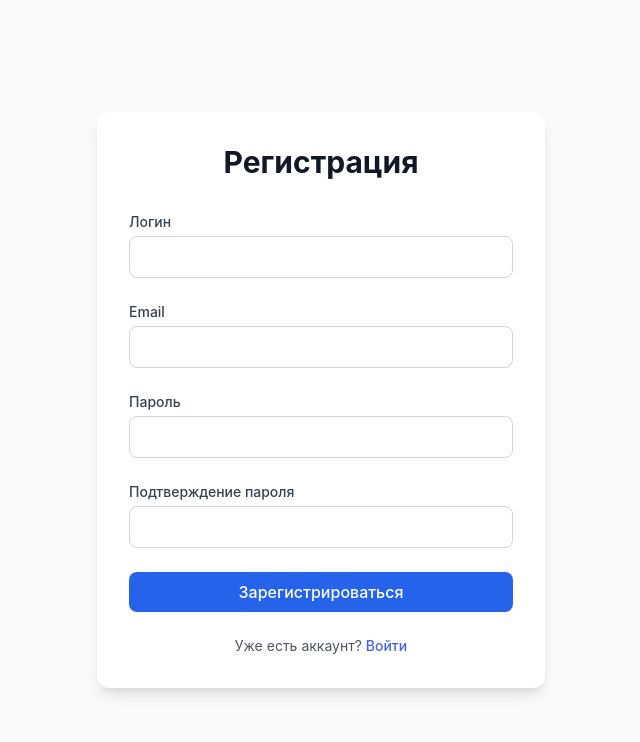
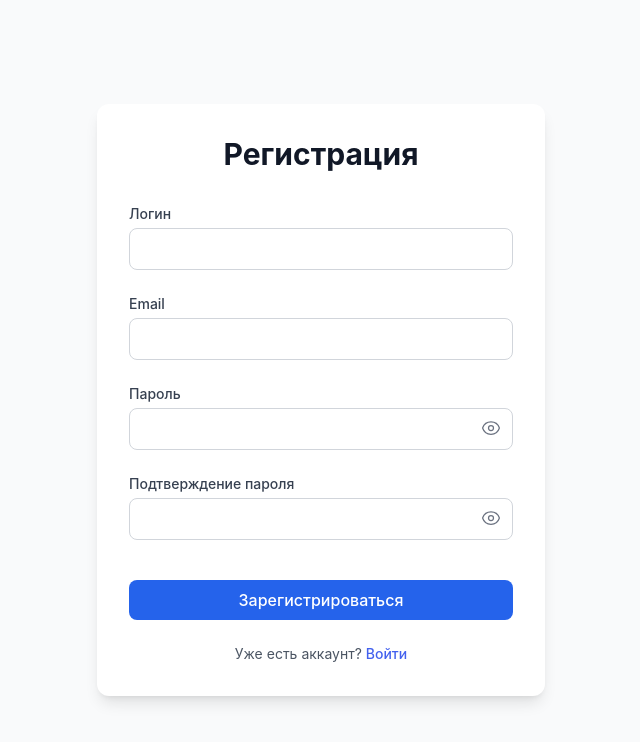
Before and after one commit to SerUKalinin/frontend_service, a React (Create React App) app: page /register in a window 1280 px wide. Shown: the top 742 px of the page, without its empty margins (319-959 px from the left). Built offline with nearby package versions, Linux system fonts and the light colour scheme; no server answers.

Commit message:
Добавил глаз на поля ввода пароля для его просмотра

```diff
--- a/package.json
+++ b/package.json
@@ -3,6 +3,7 @@
   "version": "0.1.0",
   "private": true,
   "dependencies": {
+    "@heroicons/react": "^2.1.1",
     "@hookform/resolvers": "^3.3.4",
     "@testing-library/dom": "^10.4.0",
     "@testing-library/jest-dom": "^6.6.3",
--- a/src/components/auth/LoginForm.tsx
+++ b/src/components/auth/LoginForm.tsx
@@ -1,4 +1,4 @@
-import React from 'react';
+import React, { useState } from 'react';
 import { useForm } from 'react-hook-form';
 import { yupResolver } from '@hookform/resolvers/yup';
 import * as yup from 'yup';
@@ -16,6 +16,7 @@
 
 const LoginForm: React.FC = () => {
   const navigate = useNavigate();
+  const [showPassword, setShowPassword] = useState(false);
   const { register, handleSubmit, formState: { errors, isSubmitting } } = useForm<LoginFormData>({
     resolver: yupResolver(schema)
   });
@@ -43,13 +44,31 @@
             {...register('username')}
           />
 
+          <div className="relative">
             <Input
               id="password"
               label="Пароль"
-            type="password"
+              type={showPassword ? "text" : "password"}
               error={errors.password?.message}
               {...register('password')}
             />
+            <button
+              type="button"
+              onClick={() => setShowPassword(!showPassword)}
+              className="absolute right-3 top-[calc(50%+11px)] -translate-y-1/2 text-gray-500 hover:text-gray-700 focus:outline-none"
+            >
+              {showPassword ? (
+                <svg xmlns="http://www.w3.org/2000/svg" fill="none" viewBox="0 0 24 24" strokeWidth={1.5} stroke="currentColor" className="w-5 h-5">
+                  <path strokeLinecap="round" strokeLinejoin="round" d="M3.98 8.223A10.477 10.477 0 001.934 12C3.226 16.338 7.244 19.5 12 19.5c.993 0 1.953-.138 2.863-.395M6.228 6.228A10.45 10.45 0 0112 4.5c4.756 0 8.773 3.162 10.065 7.498a10.523 10.523 0 01-4.293 5.774M6.228 6.228L3 3m3.228 3.228l3.65 3.65m7.894 7.894L21 21m-3.228-3.228l-3.65-3.65m0 0a3 3 0 10-4.243-4.243m4.242 4.242L9.88 9.88" />
+                </svg>
+              ) : (
+                <svg xmlns="http://www.w3.org/2000/svg" fill="none" viewBox="0 0 24 24" strokeWidth={1.5} stroke="currentColor" className="w-5 h-5">
+                  <path strokeLinecap="round" strokeLinejoin="round" d="M2.036 12.322a1.012 1.012 0 010-.639C3.423 7.51 7.36 4.5 12 4.5c4.638 0 8.573 3.007 9.963 7.178.07.207.07.431 0 .639C20.577 16.49 16.64 19.5 12 19.5c-4.638 0-8.573-3.007-9.963-7.178z" />
+                  <path strokeLinecap="round" strokeLinejoin="round" d="M15 12a3 3 0 11-6 0 3 3 0 016 0z" />
+                </svg>
+              )}
+            </button>
+          </div>
 
           <div className="flex items-center justify-between">
             <Link to="/forgot-password" className="auth-link text-sm">
--- a/src/components/auth/RegisterForm.tsx
+++ b/src/components/auth/RegisterForm.tsx
@@ -1,4 +1,4 @@
-import React from 'react';
+import React, { useState } from 'react';
 import { useForm } from 'react-hook-form';
 import { yupResolver } from '@hookform/resolvers/yup';
 import * as yup from 'yup';
@@ -30,6 +30,8 @@
 
 const RegisterForm: React.FC = () => {
   const navigate = useNavigate();
+  const [showPassword, setShowPassword] = useState(false);
+  const [showConfirmPassword, setShowConfirmPassword] = useState(false);
   const { register, handleSubmit, formState: { errors, isSubmitting } } = useForm<RegisterFormData>({
     resolver: yupResolver(schema)
   });
@@ -65,21 +67,57 @@
             {...register('email')}
           />
 
+          <div className="relative">
             <Input
               id="password"
               label="Пароль"
-            type="password"
+              type={showPassword ? "text" : "password"}
               error={errors.password?.message}
               {...register('password')}
             />
+            <button
+              type="button"
+              onClick={() => setShowPassword(!showPassword)}
+              className="absolute right-3 top-[calc(50%+11px)] -translate-y-1/2 text-gray-500 hover:text-gray-700 focus:outline-none"
+            >
+              {showPassword ? (
+                <svg xmlns="http://www.w3.org/2000/svg" fill="none" viewBox="0 0 24 24" strokeWidth={1.5} stroke="currentColor" className="w-5 h-5">
+                  <path strokeLinecap="round" strokeLinejoin="round" d="M3.98 8.223A10.477 10.477 0 001.934 12C3.226 16.338 7.244 19.5 12 19.5c.993 0 1.953-.138 2.863-.395M6.228 6.228A10.45 10.45 0 0112 4.5c4.756 0 8.773 3.162 10.065 7.498a10.523 10.523 0 01-4.293 5.774M6.228 6.228L3 3m3.228 3.228l3.65 3.65m7.894 7.894L21 21m-3.228-3.228l-3.65-3.65m0 0a3 3 0 10-4.243-4.243m4.242 4.242L9.88 9.88" />
+                </svg>
+              ) : (
+                <svg xmlns="http://www.w3.org/2000/svg" fill="none" viewBox="0 0 24 24" strokeWidth={1.5} stroke="currentColor" className="w-5 h-5">
+                  <path strokeLinecap="round" strokeLinejoin="round" d="M2.036 12.322a1.012 1.012 0 010-.639C3.423 7.51 7.36 4.5 12 4.5c4.638 0 8.573 3.007 9.963 7.178.07.207.07.431 0 .639C20.577 16.49 16.64 19.5 12 19.5c-4.638 0-8.573-3.007-9.963-7.178z" />
+                  <path strokeLinecap="round" strokeLinejoin="round" d="M15 12a3 3 0 11-6 0 3 3 0 016 0z" />
+                </svg>
+              )}
+            </button>
+          </div>
 
+          <div className="relative">
             <Input
               id="confirmPassword"
               label="Подтверждение пароля"
-            type="password"
+              type={showConfirmPassword ? "text" : "password"}
               error={errors.confirmPassword?.message}
               {...register('confirmPassword')}
             />
+            <button
+              type="button"
+              onClick={() => setShowConfirmPassword(!showConfirmPassword)}
+              className="absolute right-3 top-[calc(50%+11px)] -translate-y-1/2 text-gray-500 hover:text-gray-700 focus:outline-none"
+            >
+              {showConfirmPassword ? (
+                <svg xmlns="http://www.w3.org/2000/svg" fill="none" viewBox="0 0 24 24" strokeWidth={1.5} stroke="currentColor" className="w-5 h-5">
+                  <path strokeLinecap="round" strokeLinejoin="round" d="M3.98 8.223A10.477 10.477 0 001.934 12C3.226 16.338 7.244 19.5 12 19.5c.993 0 1.953-.138 2.863-.395M6.228 6.228A10.45 10.45 0 0112 4.5c4.756 0 8.773 3.162 10.065 7.498a10.523 10.523 0 01-4.293 5.774M6.228 6.228L3 3m3.228 3.228l3.65 3.65m7.894 7.894L21 21m-3.228-3.228l-3.65-3.65m0 0a3 3 0 10-4.243-4.243m4.242 4.242L9.88 9.88" />
+                </svg>
+              ) : (
+                <svg xmlns="http://www.w3.org/2000/svg" fill="none" viewBox="0 0 24 24" strokeWidth={1.5} stroke="currentColor" className="w-5 h-5">
+                  <path strokeLinecap="round" strokeLinejoin="round" d="M2.036 12.322a1.012 1.012 0 010-.639C3.423 7.51 7.36 4.5 12 4.5c4.638 0 8.573 3.007 9.963 7.178.07.207.07.431 0 .639C20.577 16.49 16.64 19.5 12 19.5c-4.638 0-8.573-3.007-9.963-7.178z" />
+                  <path strokeLinecap="round" strokeLinejoin="round" d="M15 12a3 3 0 11-6 0 3 3 0 016 0z" />
+                </svg>
+              )}
+            </button>
+          </div>
 
           <Button
             type="submit"
```
Also changed, not shown: 1 other file (tests, documents, lock files or other folders). Lines whose indentation alone changed are shown as unchanged.
